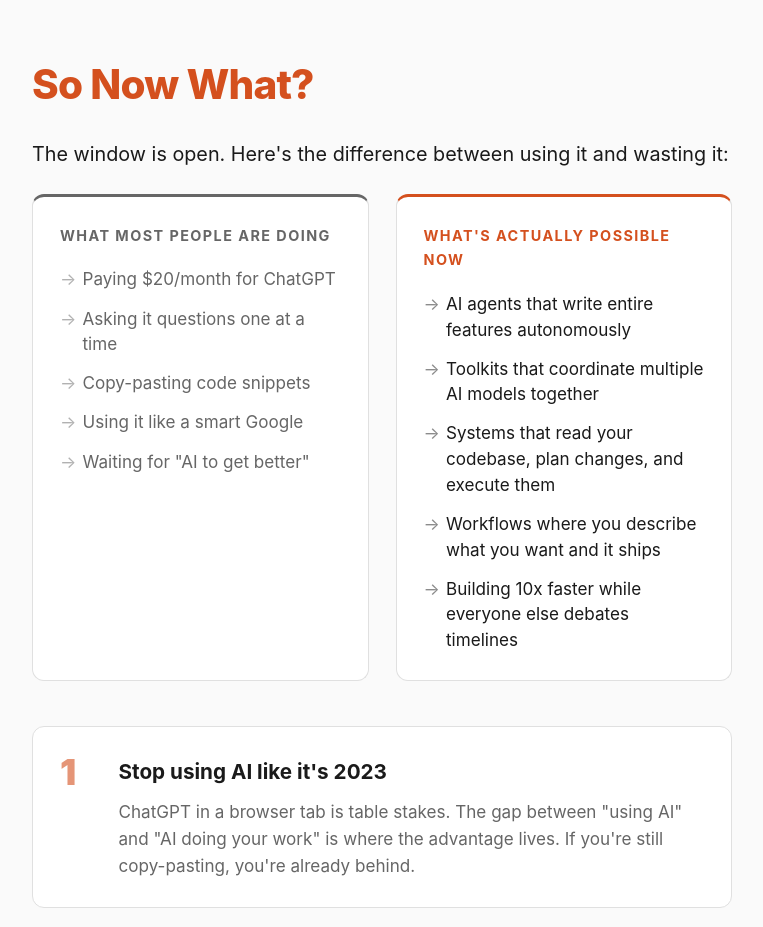
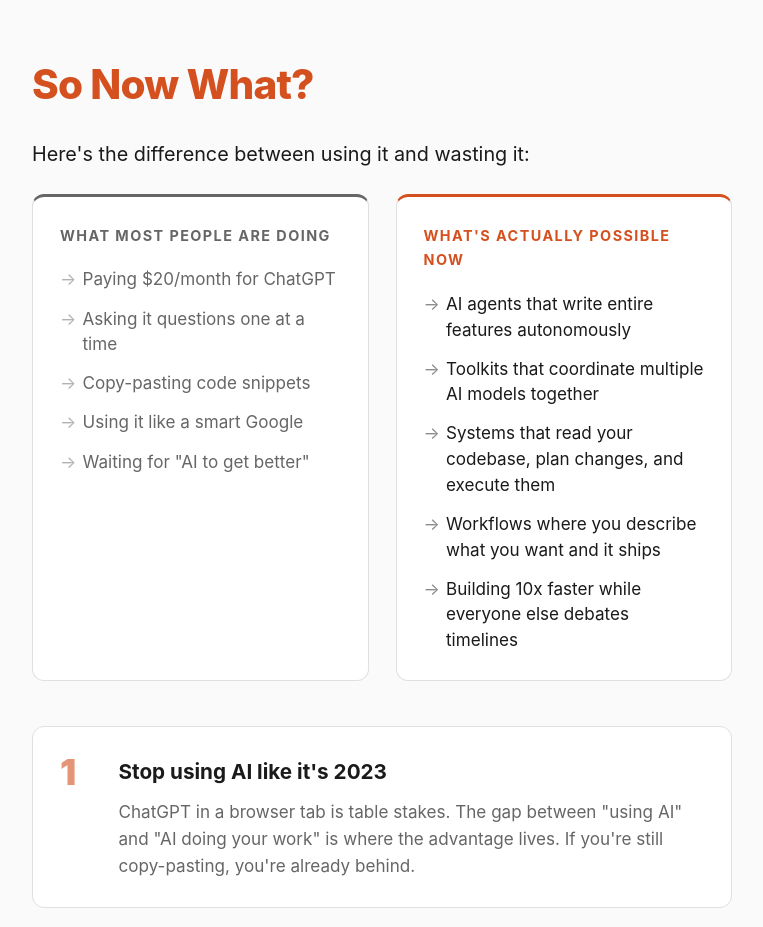
Before and after one commit to mdmagnuson-creator/opencope, a website: page index.html in a window 1280 px wide. Shown: the part 3660-4587 px from the top of the page, without its empty margins (194-957 px from the left). Drawn offline with Linux system fonts and the light colour scheme.

Commit message:
fix: Remove redundant 'The window is open' text

```diff
--- a/index.html
+++ b/index.html
@@ -298,7 +298,7 @@
       <h2>So Now What?</h2>
 
       <div class="what-now-content">
-        <p class="what-now-intro">The window is open. Here's the difference between using it and wasting it:</p>
+        <p class="what-now-intro">Here's the difference between using it and wasting it:</p>
 
         <div class="comparison-box">
           <div class="comparison-side basic">
```
